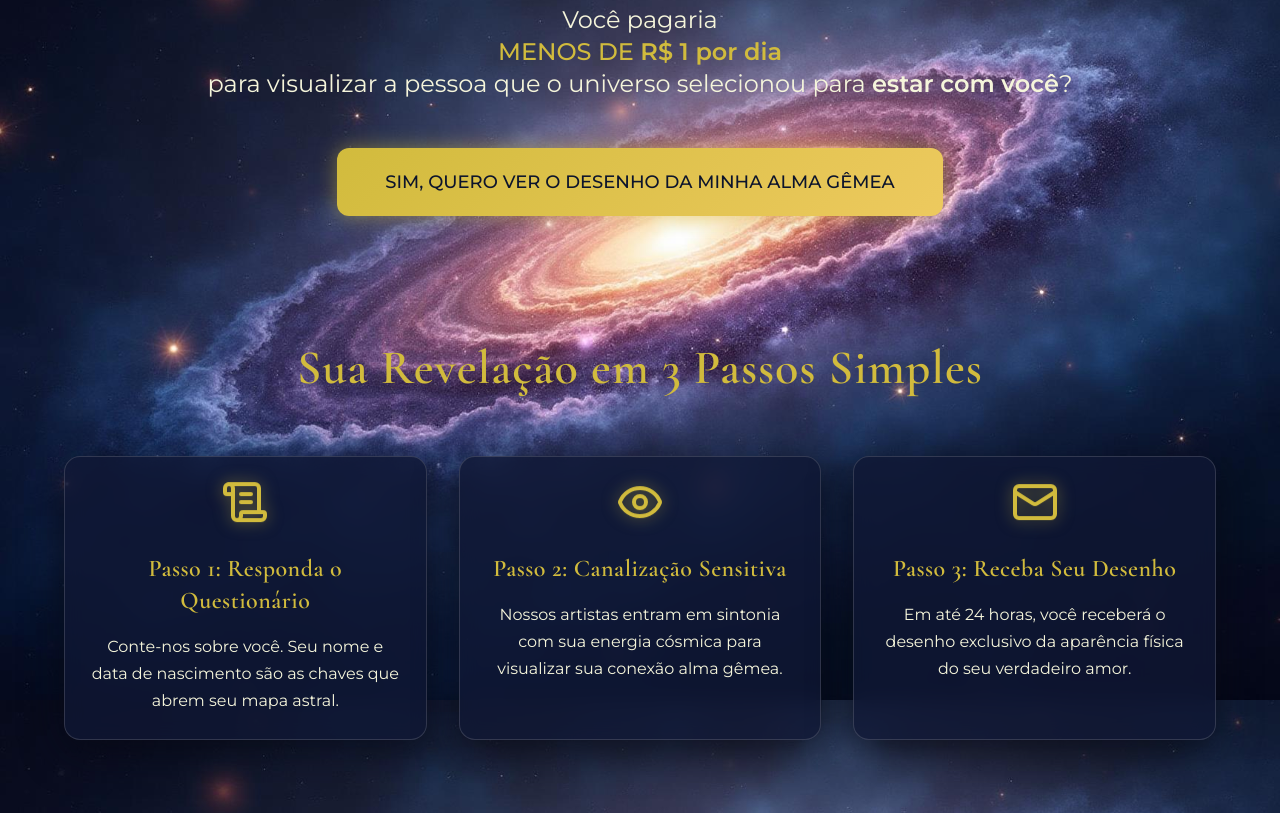
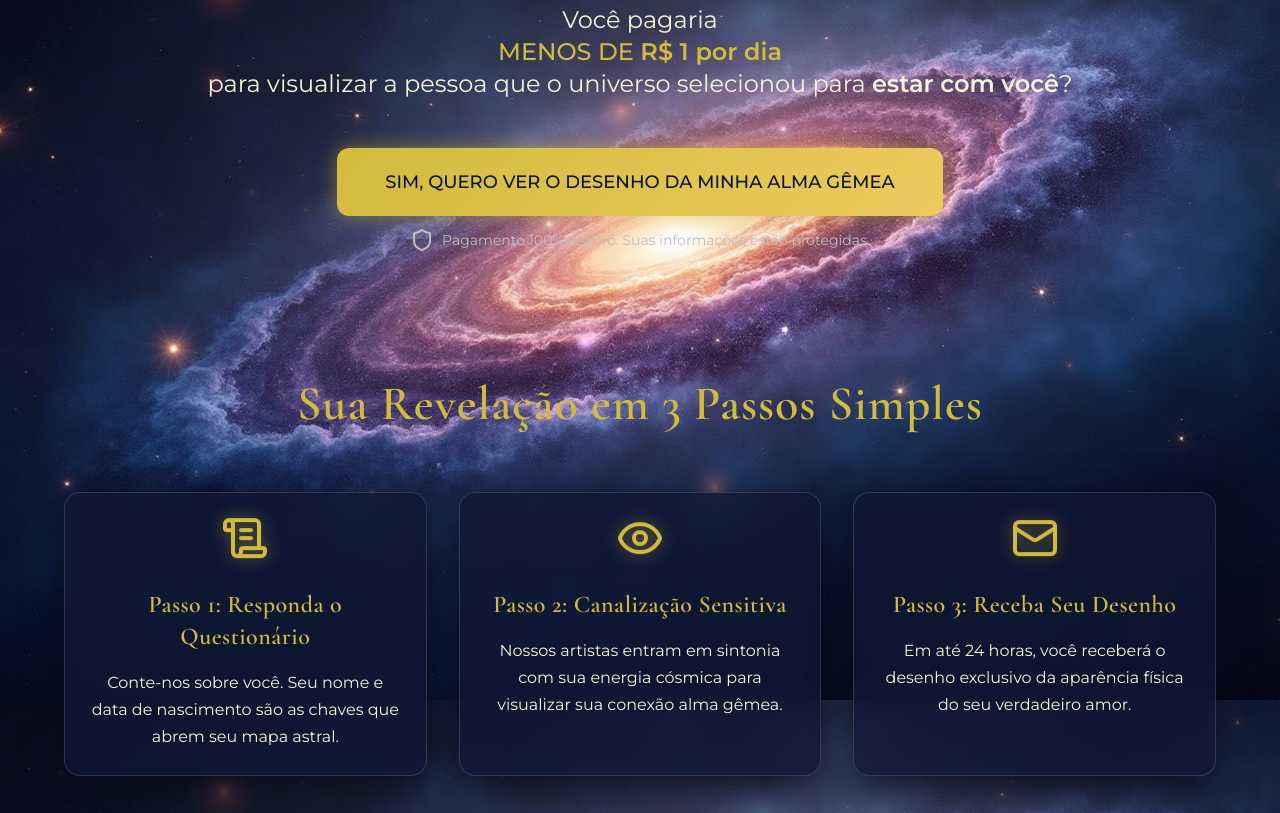
Before and after one commit to eduramza/mysteria-visual, a React (Vite) app: page / in a window 1280 px wide. Shown: the part 900-1713 px from the top of the page. Built offline with nearby package versions, Linux system fonts and the light colour scheme; the HTML template or start-up script is replaced by a standard one.

Commit message:
improvements in the copy, add destionations for footer links

```diff
--- a/src/components/Footer.tsx
+++ b/src/components/Footer.tsx
@@ -28,13 +28,13 @@ const Footer = () => {
         {/* Links */}
         <nav className="flex justify-center gap-8 text-sm">
           <a
-            href="#"
+            href="https://produtosmof.site/termos-de-uso"
             className="text-accent-silver hover:text-accent-gold transition-colors font-montserrat"
           >
             Termos de Uso
           </a>
           <a
-            href="#"
+            href="https://produtosmof.site/politicas-de-privacidade"
             className="text-accent-silver hover:text-accent-gold transition-colors font-montserrat"
           >
             Política de Privacidade
@@ -46,6 +46,10 @@ const Footer = () => {
             Contato
           </a>
         </nav>
+        {/* Copyright */}
+        <p className="text-accent-silver font-montserrat">
+          Este site não é afiliado ao Facebook ou a qualquer entidade do Facebook. Depois que você sair do Facebook, a responsabilidade não é deles e sim do nosso site.
+        </p>
       </div>
     </footer>
   );
--- a/src/components/Hero.tsx
+++ b/src/components/Hero.tsx
@@ -1,5 +1,6 @@
 import { useState } from "react";
 import { Play } from "lucide-react";
+import { Shield } from "lucide-react";
 
 const Hero = () => {
   const [showVideo, setShowVideo] = useState(false);
@@ -57,11 +58,18 @@ const Hero = () => {
           para visualizar a pessoa que o universo selecionou para <strong>estar com você</strong>?
         </p>
 
-        <button
-          onClick={() => window.open("https://go.perfectpay.com.br/PPU38CPGP11", "_blank")}
-          className="btn-cosmic-large animate-fade-in hover:scale-105 transition-transform">
-          SIM, QUERO VER O DESENHO DA MINHA ALMA GÊMEA
-        </button>
+        <div className="flex flex-col items-center gap-3">
+          <button
+            onClick={() => window.open("https://go.perfectpay.com.br/PPU38CPGP11", "_blank")}
+            className="btn-cosmic-large animate-fade-in hover:scale-105 transition-transform">
+            SIM, QUERO VER O DESENHO DA MINHA ALMA GÊMEA
+          </button>
+
+          <div className="flex items-center gap-2 text-accent-silver">
+            <Shield className="w-6 h-6" />
+            <span className="font-montserrat text-sm">Pagamento 100% seguro. Suas informações estão protegidas.</span>
+          </div>
+        </div>
       </div>
     </section>
   );
```
